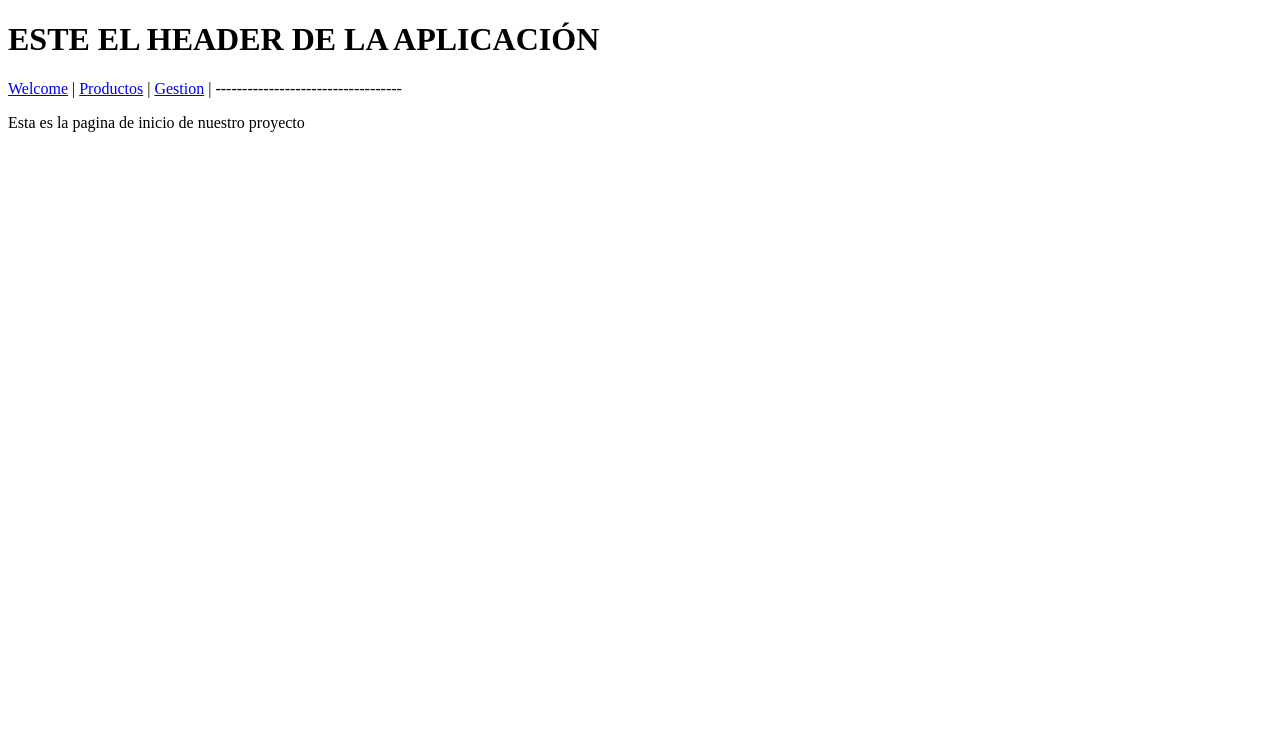
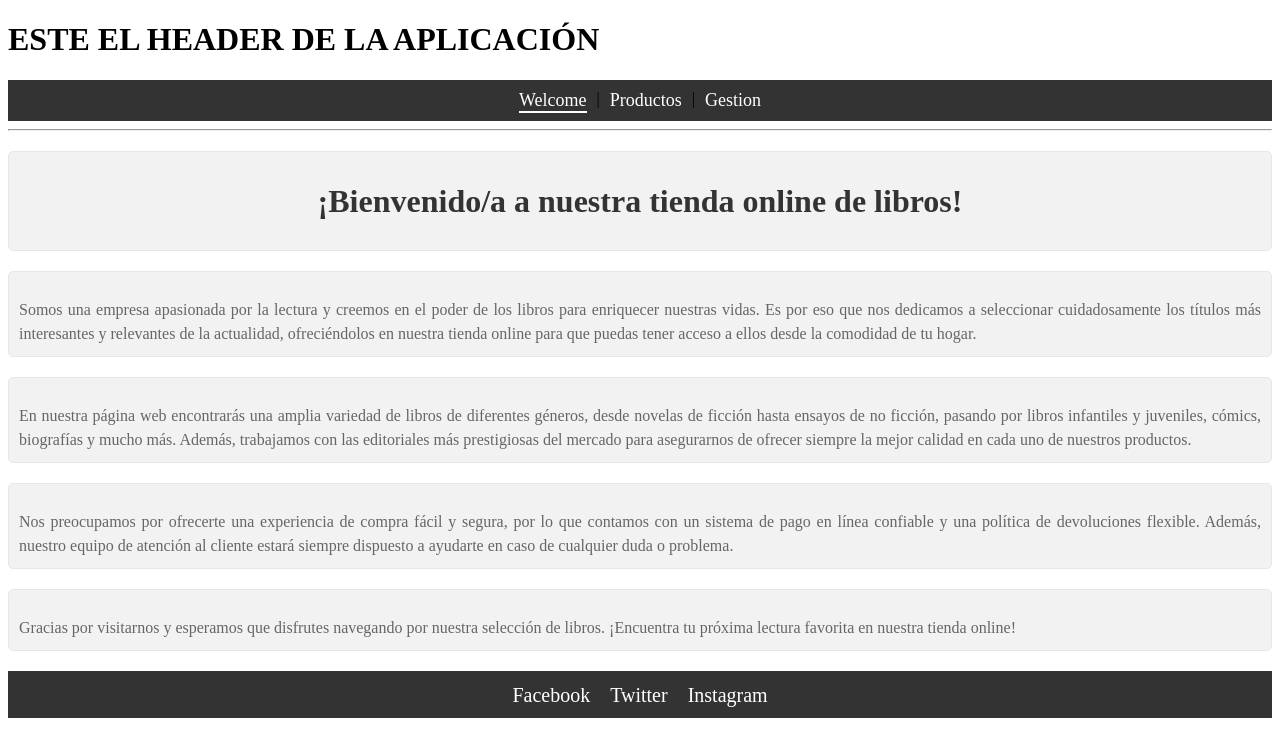
Before and after one commit to pablogvas/Proyecto_Pablo_y_Laura, an Angular app: page /welcome in a window 1280 px wide. Shown: the top 756 px of the page. Built offline with nearby package versions, Linux system fonts and the light colour scheme.

Commit message:
PaginaWelcome

```diff
--- a/src/app/app.component.html
+++ b/src/app/app.component.html
@@ -1,3 +1,4 @@
 <app-header></app-header>
 <app-nav></app-nav>
 <router-outlet></router-outlet>
+<app-footer></app-footer>
--- a/src/app/app.module.ts
+++ b/src/app/app.module.ts
@@ -1,3 +1,4 @@
+import { FooterComponent } from './modules/components/footer/footer.component';
 import { WelcomeComponent } from './modules/components/inicio/welcome/welcome.component'
 import { ListaProdutosComponent } from './modules/components/producto/lista-produtos/lista-produtos.component';
 
@@ -20,7 +21,8 @@ import { HeaderComponent } from './modules/components/header/header.component';
     ListaProdutosComponent,
     FormularioComponent,
     NavComponent,
-    HeaderComponent
+    HeaderComponent,
+    FooterComponent
   ],
   imports: [
     BrowserModule,
--- a/src/app/modules/components/footer/footer.component.html
+++ b/src/app/modules/components/footer/footer.component.html
@@ -1 +1,19 @@
-<p>footer works!</p>
+<footer class="footer">
+  <ul class="redes-sociales">
+    <li>
+      <a href="https://www.facebook.com/" target="_blank" rel="noopener noreferrer">
+        <i class="fab fa-facebook"></i>Facebook
+      </a>
+    </li>
+    <li>
+      <a href="https://twitter.com/" target="_blank" rel="noopener noreferrer">
+        <i class="fab fa-twitter"></i>Twitter
+      </a>
+    </li>
+    <li>
+      <a href="https://www.instagram.com/" target="_blank" rel="noopener noreferrer">
+        <i class="fab fa-instagram"></i>Instagram
+      </a>
+    </li>
+  </ul>
+</footer>
--- a/src/app/modules/components/footer/footer.component.scss
+++ b/src/app/modules/components/footer/footer.component.scss
@@ -0,0 +1,33 @@
+.footer {
+  background-color: #333333;
+  color: #FFFFFF;
+  text-align: center;
+  padding: 10px;
+
+  .redes-sociales {
+    list-style: none;
+    margin: 0;
+    padding: 0;
+    display: flex;
+    justify-content: center;
+
+    li {
+      margin: 0 10px;
+
+      a {
+        color: #FFFFFF;
+        text-decoration: none;
+        font-size: 20px;
+        transition: color 0.3s ease;
+
+        &:hover {
+          color: #1DA1F2;
+        }
+
+        i {
+          font-size: 1.5rem;
+        }
+      }
+    }
+  }
+}
--- a/src/app/modules/components/gestion/formulario/formulario.component.html
+++ b/src/app/modules/components/gestion/formulario/formulario.component.html
@@ -1,3 +1,4 @@
+<hr/>
 <p>
   Este es nuestro apartado de Gestion para incluir un formulario de alta de
   productos
--- a/src/app/modules/components/inicio/welcome/welcome.component.html
+++ b/src/app/modules/components/inicio/welcome/welcome.component.html
@@ -1 +1,21 @@
-<p>Esta es la pagina de inicio de nuestro proyecto</p>
+<hr/>
+
+<div class = "div-welcome">
+    <h1 class = "titulo-welcome">¡Bienvenido/a a nuestra tienda online de libros!</h1>
+</div>
+
+<div class = "div-welcome">
+    <p class = "parrafo-welcome">Somos una empresa apasionada por la lectura y creemos en el poder de los libros para enriquecer nuestras vidas. Es por eso que nos dedicamos a seleccionar cuidadosamente los títulos más interesantes y relevantes de la actualidad, ofreciéndolos en nuestra tienda online para que puedas tener acceso a ellos desde la comodidad de tu hogar.</p>
+</div>
+
+<div class = "div-welcome">
+    <p class = "parrafo-welcome">En nuestra página web encontrarás una amplia variedad de libros de diferentes géneros, desde novelas de ficción hasta ensayos de no ficción, pasando por libros infantiles y juveniles, cómics, biografías y mucho más. Además, trabajamos con las editoriales más prestigiosas del mercado para asegurarnos de ofrecer siempre la mejor calidad en cada uno de nuestros productos.</p>
+</div>
+
+<div class = "div-welcome">
+    <p class = "parrafo-welcome">Nos preocupamos por ofrecerte una experiencia de compra fácil y segura, por lo que contamos con un sistema de pago en línea confiable y una política de devoluciones flexible. Además, nuestro equipo de atención al cliente estará siempre dispuesto a ayudarte en caso de cualquier duda o problema.</p>
+</div>
+
+<div class = "div-welcome">
+    <p class = "parrafo-welcome">Gracias por visitarnos y esperamos que disfrutes navegando por nuestra selección de libros. ¡Encuentra tu próxima lectura favorita en nuestra tienda online!</p>
+</div>
--- a/src/app/modules/components/inicio/welcome/welcome.component.scss
+++ b/src/app/modules/components/inicio/welcome/welcome.component.scss
@@ -0,0 +1,26 @@
+.div-welcome {
+    margin: 20px 0;
+    padding: 10px;
+    background-color: #F2F2F2;
+    border: 1px solid #E6E6E6;
+    border-radius: 5px;
+
+    .titulo-welcome {
+      font-size: 32px;
+      color: #333333;
+      text-align: center;
+      margin-bottom: 20px;
+    }
+
+    .parrafo-welcome {
+      font-size: 16px;
+      color: #666666;
+      line-height: 1.5;
+      text-align: justify;
+      margin-bottom: 10px;
+
+      &:last-of-type {
+        margin-bottom: 0;
+      }
+    }
+  }
--- a/src/app/modules/components/nav/nav.component.html
+++ b/src/app/modules/components/nav/nav.component.html
@@ -1,8 +1,7 @@
-<a [routerLink]="['/welcome']" routerLinkActive="router-link-active">Welcome</a>
-|
-<a [routerLink]="['/products']" routerLinkActive="router-link-active"
-  >Productos</a
->
-|
-<a [routerLink]="['/gestion']" routerLinkActive="router-link-active">Gestion</a>
-| -----------------------------------
+<nav>
+    <a class = "link-nav" [routerLink]="['/welcome']" routerLinkActive="router-link-active">Welcome</a>
+    |
+    <a class = "link-nav" [routerLink]="['/products']" routerLinkActive="router-link-active">Productos</a>
+    |
+    <a class = "link-nav" [routerLink]="['/gestion']" routerLinkActive="router-link-active">Gestion</a>
+</nav>
--- a/src/app/modules/components/nav/nav.component.scss
+++ b/src/app/modules/components/nav/nav.component.scss
@@ -0,0 +1,39 @@
+nav {
+    display: flex;
+    justify-content: center;
+    background-color: #333333;
+    padding: 10px;
+
+    .link-nav {
+      color: #FFFFFF;
+      font-size: 18px;
+      text-decoration: none;
+      margin: 0 10px;
+      position: relative;
+
+      &::before {
+        content: "";
+        position: absolute;
+        width: 100%;
+        height: 2px;
+        bottom: -2px;
+        left: 0;
+        background-color: #FFFFFF;
+        transform: scaleX(0);
+        transform-origin: left center;
+        transition: transform 0.3s ease;
+      }
+
+      &:hover::before, &.router-link-active::before {
+        transform: scaleX(1);
+      }
+
+      &:first-of-type {
+        margin-left: 0;
+      }
+
+      &:last-of-type {
+        margin-right: 0;
+      }
+    }
+  }
--- a/src/app/modules/components/producto/lista-produtos/lista-produtos.component.html
+++ b/src/app/modules/components/producto/lista-produtos/lista-produtos.component.html
@@ -1,2 +1,2 @@
-<hr />
+<hr/>
 <p>Aqui saldrá un listado con todos los productos</p>
```
